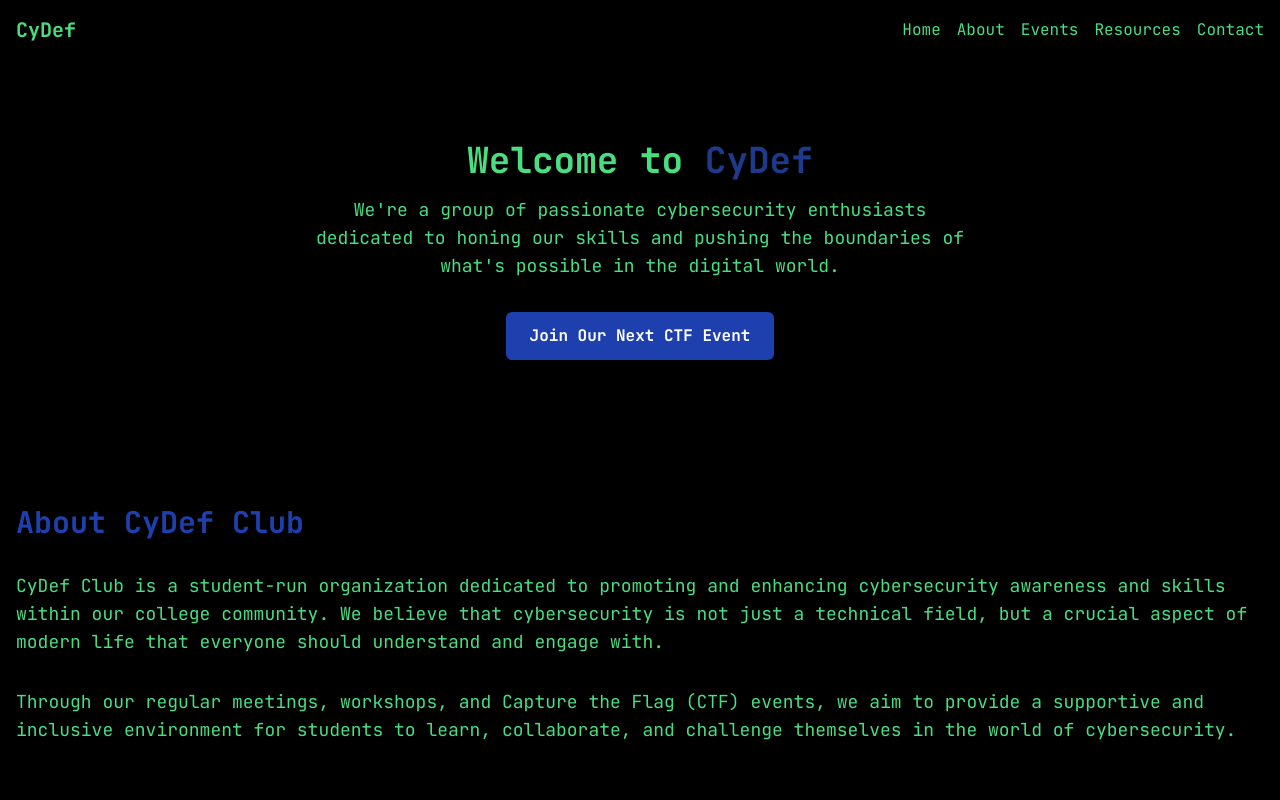
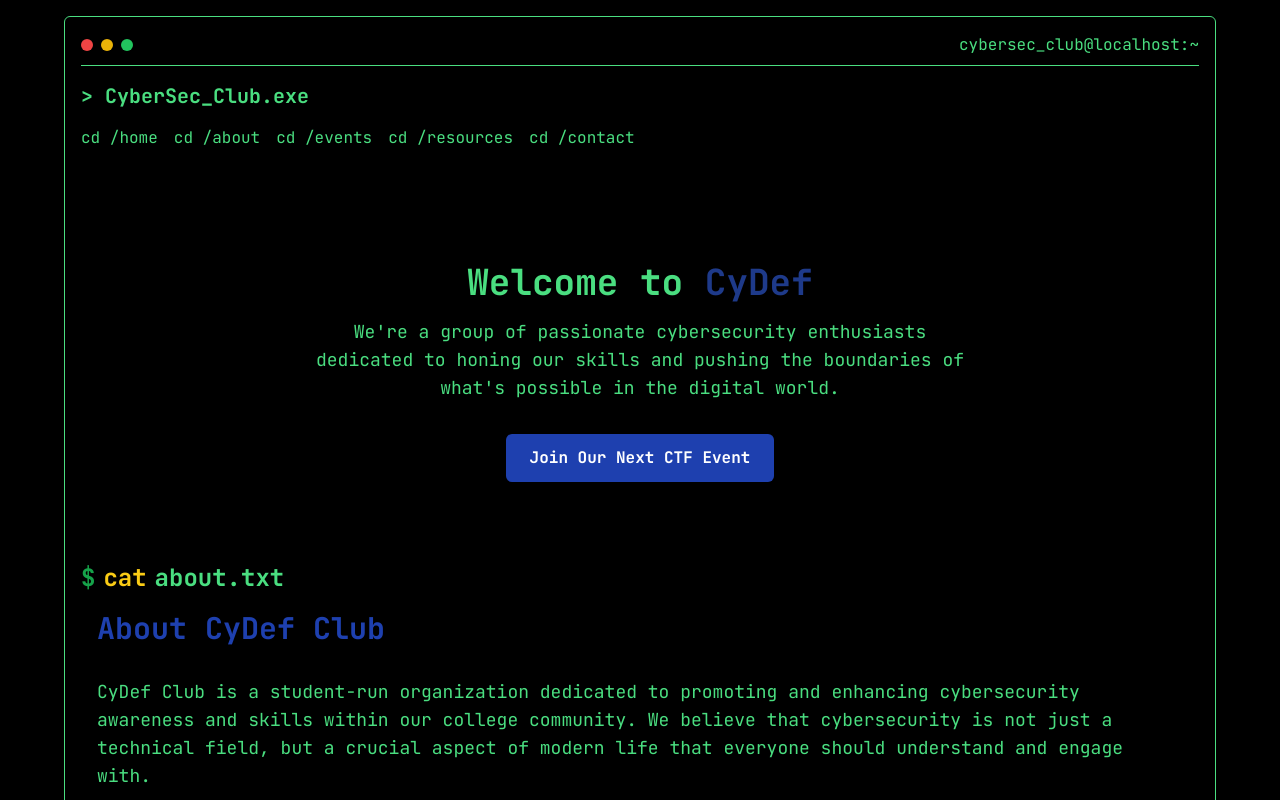
Before and after one commit to warun7/cydef-website, a React (Vite) app: page / in a window 1280 px wide. Shown: the top 800 px of the page. Built offline with nearby package versions, Linux system fonts and the light colour scheme.

Commit message:
updated design

```diff
--- a/src/App.jsx
+++ b/src/App.jsx
@@ -1,5 +1,33 @@
+import Header from "./components/Header";
+import Hero from "./components/Hero";
+import About from "./components/About";
+import UpcomingEvents from "./components/UpcomingEvents";
+// import PastEvents from "./components/PastEvents";
+import Resources from "./components/Resources";
+import Footer from "./components/Footer";
+import TerminalHeader from "./components/TerminalHeader";
+// import BlinkingCursor from "./components/BlinkingCrusor";
+
 function App() {
-  return <></>;
+  return (
+    <div className="min-h-screen bg-black text-green-400 font-['VictorMono_Nerd_Font'] p-4">
+      <div className="max-w-6xl mx-auto border border-green-400 rounded-md p-4">
+        {
+          <>
+            <TerminalHeader />
+            {/* <BlinkingCursor /> */}
+            <Header />
+            <Hero />
+            <About />
+            <UpcomingEvents />
+            {/* <PastEvents /> */}
+            <Resources />
+            <Footer />
+          </>
+        }
+      </div>
+    </div>
+  );
 }
 
 export default App;
--- a/src/components/About.jsx
+++ b/src/components/About.jsx
@@ -1,9 +1,12 @@
 // About Section
 import React from "react";
 
+import SectionTitle from "./SectionTitle";
+
 const About = () => {
   return (
-    <section className="bg-black text-green-400 py-16">
+    <section>
+      <SectionTitle command="cat">about.txt</SectionTitle>
       <div className="container mx-auto px-4">
         <h2 className="text-3xl font-bold text-blue-800 mb-8">
           About CyDef Club
--- /dev/null
+++ b/src/components/BlinkingCrusor.jsx
@@ -0,0 +1,5 @@
+function BlinkingCursor() {
+  return <span className="animate-blink">▊</span>;
+}
+
+export default BlinkingCursor;
--- a/src/components/Header.jsx
+++ b/src/components/Header.jsx
@@ -1,20 +1,38 @@
-import React from "react";
-
-const Header = () => {
+function Header() {
   return (
-    <header className="bg-black text-green-400 px-4 py-4 flex justify-between items-center">
-      <div className="text-xl font-bold">CyDef</div>
-      <nav>
-        <ul className="flex gap-4">
-          <li className="cursor-pointer hover:text-green-300">Home</li>
-          <li className="cursor-pointer hover:text-green-300">About</li>
-          <li className="cursor-pointer hover:text-green-300">Events</li>
-          <li className="cursor-pointer hover:text-green-300">Resources</li>
-          <li className="cursor-pointer hover:text-green-300">Contact</li>
+    <header className="mb-8">
+      <div className="text-xl font-bold">> CyberSec_Club.exe</div>
+      <nav className="mt-4">
+        <ul className="flex space-x-4">
+          <li>
+            <a href="#" className="hover:text-green-300">
+              cd /home
+            </a>
+          </li>
+          <li>
+            <a href="#" className="hover:text-green-300">
+              cd /about
+            </a>
+          </li>
+          <li>
+            <a href="#" className="hover:text-green-300">
+              cd /events
+            </a>
+          </li>
+          <li>
+            <a href="#" className="hover:text-green-300">
+              cd /resources
+            </a>
+          </li>
+          <li>
+            <a href="#" className="hover:text-green-300">
+              cd /contact
+            </a>
+          </li>
         </ul>
       </nav>
     </header>
   );
-};
+}
 
 export default Header;
--- /dev/null
+++ b/src/components/SectionTitle.jsx
@@ -0,0 +1,14 @@
+import React from "react";
+
+const SectionTitle = ({ children, command = "cat" }) => {
+  return (
+    <h2 className="text-2xl font-bold mb-4 flex items-center">
+      <span className="text-green-600 mr-2">$</span>
+      <span className="text-yellow-400 mr-2">{command}</span>
+      <span className="text-green-400">{children}</span>
+      <span className="ml-2 animate-blink">▊</span>
+    </h2>
+  );
+};
+
+export default SectionTitle;
--- /dev/null
+++ b/src/components/TerminalButton.jsx
@@ -0,0 +1,16 @@
+import React from "react";
+
+const TerminalButton = ({ children, onClick, command = "./execute" }) => {
+  return (
+    <button
+      onClick={onClick}
+      className="bg-black text-green-400 px-4 py-2 rounded font-bold border border-green-400 hover:bg-green-400 hover:text-black transition-colors duration-300 flex items-center"
+    >
+      <span className="text-yellow-400 mr-2">$</span>
+      <span className="mr-2">{command}</span>
+      <span>{children}</span>
+    </button>
+  );
+};
+
+export default TerminalButton;
--- /dev/null
+++ b/src/components/TerminalHeader.jsx
@@ -0,0 +1,16 @@
+function TerminalHeader() {
+  return (
+    <div className="flex justify-between items-center mb-4 border-b border-green-400 pb-2">
+      <div className="flex space-x-2">
+        <div className="w-3 h-3 rounded-full bg-red-500"></div>
+        <div className="w-3 h-3 rounded-full bg-yellow-500"></div>
+        <div className="w-3 h-3 rounded-full bg-green-500"></div>
+      </div>
+      <div>cybersec_club@localhost:~</div>
+    </div>
+  );
+}
+
+
+
+export default TerminalHeader;
--- a/src/components/UpcomingEvents.jsx
+++ b/src/components/UpcomingEvents.jsx
@@ -1,9 +1,11 @@
 // Upcoming Events Section
 import React from "react";
+import SectionTitle from "./SectionTitle";
 
 const UpcomingEvents = () => {
   return (
     <section className="bg-black text-green-400 py-16">
+      <SectionTitle command="ls">events/</SectionTitle>
       <div className="container mx-auto px-4">
         <h2 className="text-3xl font-bold mb-8 text-blue-800">
           Upcoming Events
--- a/src/index.css
+++ b/src/index.css
@@ -5,3 +5,21 @@
 * {
   font-family: JetBrains Mono;
 }
+
+/* In your global CSS file */
+::-webkit-scrollbar {
+  width: 8px;
+}
+
+::-webkit-scrollbar-track {
+  background: #000;
+}
+
+::-webkit-scrollbar-thumb {
+  background: #00ff00;
+  border-radius: 4px;
+}
+
+::-webkit-scrollbar-thumb:hover {
+  background: #00cc00;
+}
--- a/src/main.jsx
+++ b/src/main.jsx
@@ -2,23 +2,10 @@ import { StrictMode } from "react";
 import { createRoot } from "react-dom/client";
 import App from "./App.jsx";
 import "./index.css";
-import Header from "./components/Header.jsx";
-import Hero from "./components/Hero.jsx";
-import UpcomingEvents from "./components/UpcomingEvents.jsx";
-import About from "./components/About.jsx";
-import PastEvents from "./components/PastEvents.jsx";
-import Resources from "./components/Resources.jsx";
-import Footer from "./components/Footer.jsx";
+
 
 createRoot(document.getElementById("root")).render(
   <StrictMode>
     <App />
-    <Header />
-    <Hero />
-    <About />
-    <UpcomingEvents />
-    <PastEvents />
-    <Resources />
-    <Footer />
   </StrictMode>
 );
--- a/tailwind.config.js
+++ b/tailwind.config.js
@@ -2,7 +2,17 @@
 export default {
   content: ["./index.html", "./src/**/*.{js,ts,jsx,tsx}"],
   theme: {
-    extend: {},
+    extend: {
+      animation: {
+        blink: 'blink 1s step-end infinite',
+      },
+      keyframes: {
+        blink: {
+          '0%, 100%': { opacity: 1 },
+          '50%': { opacity: 0 },
+        },
+      },
+    },
   },
   plugins: [],
 };
```
